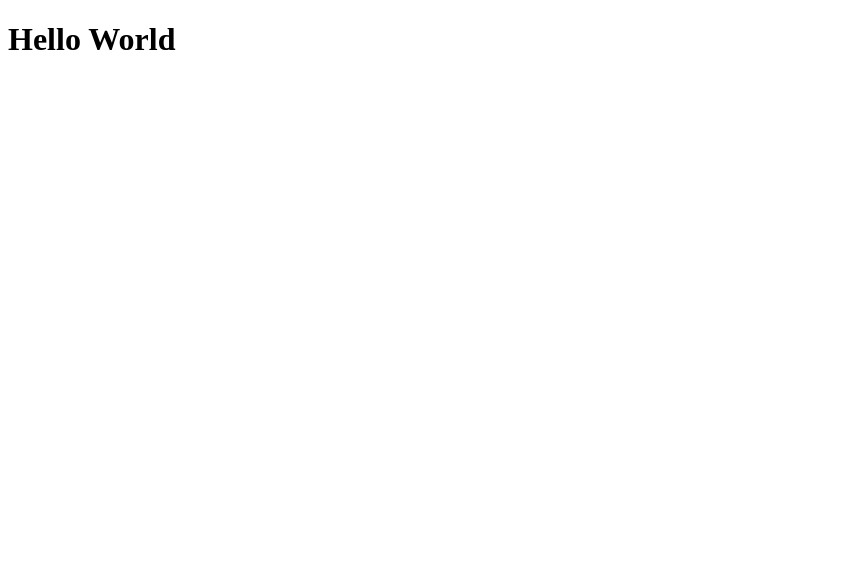
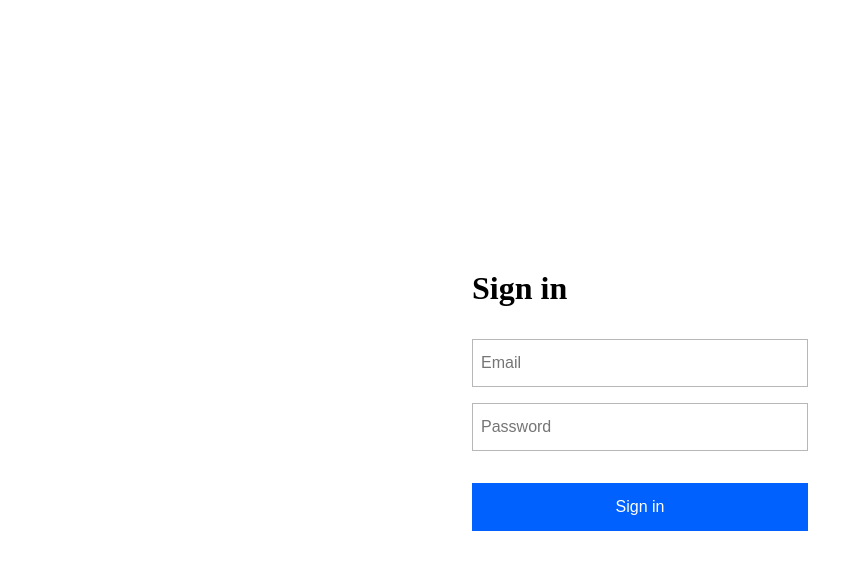
Before and after one commit to OJailson17/google-auth-login, a website built with Vite: page index.html in a window 1280 px wide. Shown: the whole page, without its empty margins (0-863 px from the left). Built offline with nearby package versions, Linux system fonts and the light colour scheme.

Commit message:
create form layout

```diff
--- a/index.html
+++ b/index.html
@@ -8,7 +8,18 @@
 	</head>
 	<body>
 		<div id="app">
-			<h1>Hello World</h1>
+			<h1>Sign in</h1>
+
+			<form>
+				<input type="email" class="email" id="email" placeholder="Email" />
+				<input
+					type="password"
+					class="password"
+					id="password"
+					placeholder="Password"
+				/>
+				<button>Sign in</button>
+			</form>
 		</div>
 		<script type="module" src="/main.js"></script>
 	</body>
--- a/main.js
+++ b/main.js
@@ -1 +1,3 @@
+import './styles.css';
+
 console.log('Hello World');
--- /dev/null
+++ b/styles.css
@@ -0,0 +1,61 @@
+* {
+	margin: 0;
+	padding: 0;
+	box-sizing: border-box;
+}
+
+body {
+	width: 100%;
+	height: 100vh;
+
+	display: flex;
+	align-items: center;
+	justify-content: center;
+}
+
+#app {
+	width: 400px;
+	display: flex;
+	justify-content: center;
+	flex-direction: column;
+	gap: 2rem;
+	/* background-color: red; */
+	padding: 1rem 2rem;
+}
+
+form {
+	display: flex;
+	justify-content: center;
+	align-items: center;
+	flex-direction: column;
+	gap: 1rem;
+}
+
+form input {
+	width: 100%;
+	height: 3rem;
+	padding: 0.5rem;
+	border: 1px solid rgba(113, 113, 113, 0.5);
+	font-size: 16px;
+	background-color: transparent;
+}
+
+form input:focus {
+	outline: none;
+}
+
+form button {
+	width: 100%;
+	height: 3rem;
+	border: none;
+	background-color: #0061ff;
+	color: white;
+	font-size: 16px;
+	margin-top: 1rem;
+	cursor: pointer;
+}
+
+form button:hover {
+	transition: all 0.2s;
+	filter: brightness(80%);
+}
```
